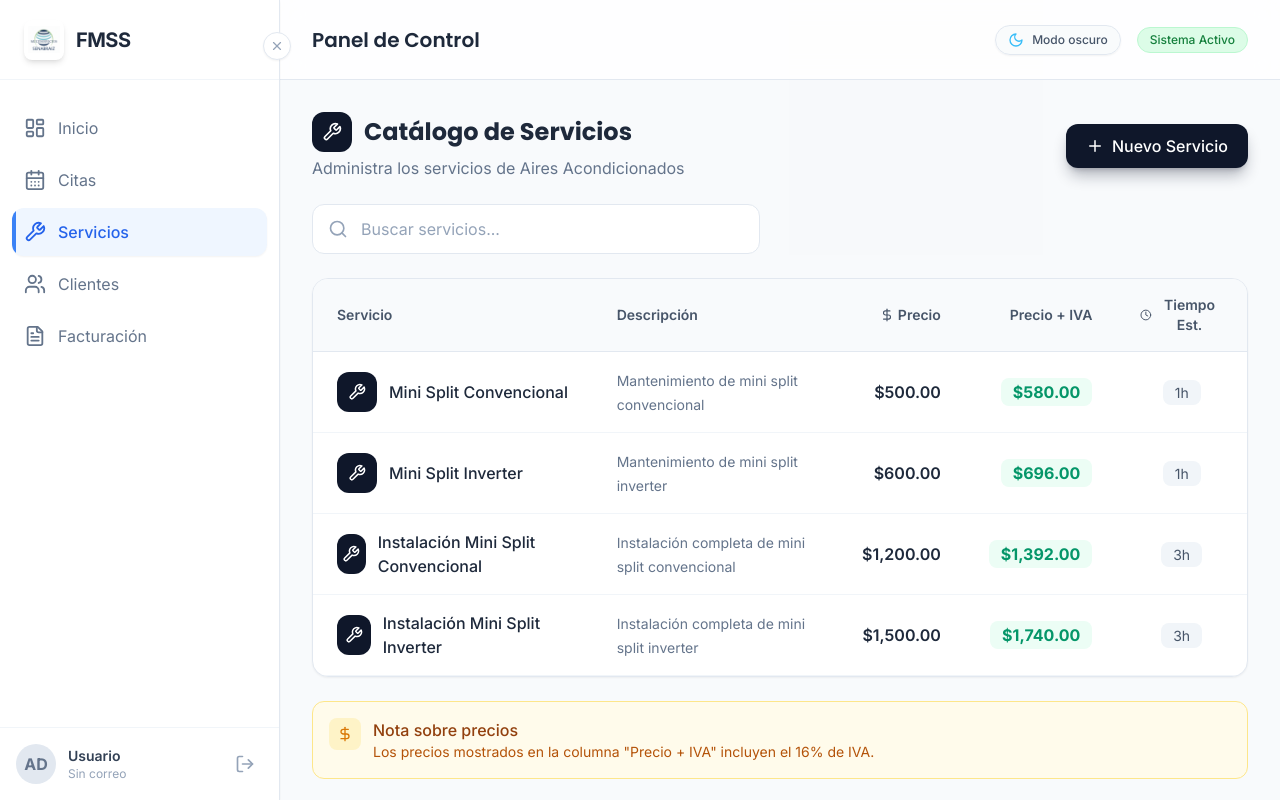
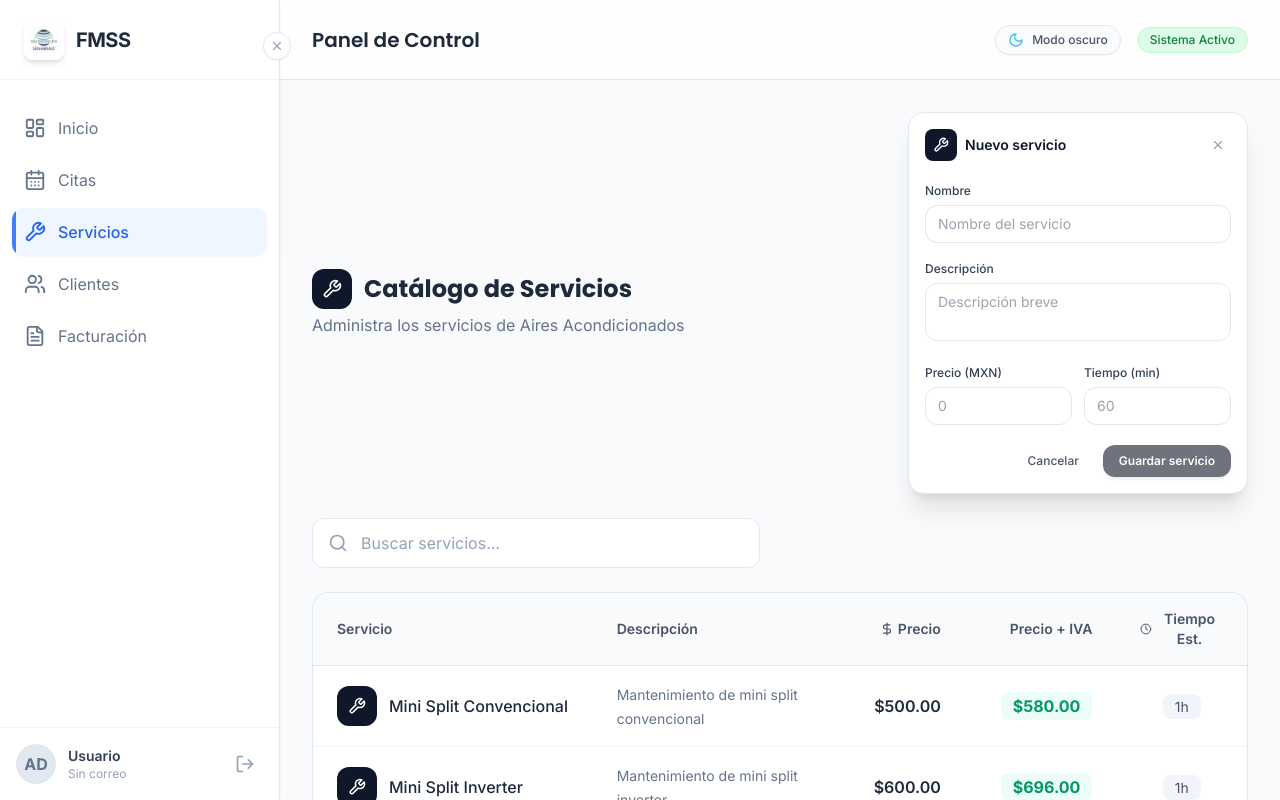
Before and after one commit to FedeGIT-hash/Fmss-web, a React (Vite) app in the folder client/: page /dashboard/servicios in a window 1280 px wide. Both pictures are taken after a click on the button "Nuevo Servicio". Built offline with nearby package versions, Linux system fonts and the light colour scheme; no server answers; the database is empty.

Commit message:
Hacer que Nuevo Servicio cree servicio en Supabase con animacion de expansion

```diff
--- a/client/src/pages/Servicios.tsx
+++ b/client/src/pages/Servicios.tsx
@@ -1,6 +1,6 @@
 import { useState, useEffect } from 'react';
-import { motion } from 'framer-motion';
-import { Wrench, Plus, DollarSign, Clock, Search } from 'lucide-react';
+import { motion, AnimatePresence } from 'framer-motion';
+import { Wrench, Plus, DollarSign, Clock, Search, X } from 'lucide-react';
 import { supabase } from '../lib/supabase';
 
 interface Servicio {
@@ -24,6 +24,12 @@ function Servicios() {
   const [servicios, setServicios] = useState<Servicio[]>([]);
   const [loading, setLoading] = useState(true);
   const [searchTerm, setSearchTerm] = useState('');
+  const [isCreating, setIsCreating] = useState(false);
+  const [formNombre, setFormNombre] = useState('');
+  const [formDescripcion, setFormDescripcion] = useState('');
+  const [formPrecio, setFormPrecio] = useState('');
+  const [formTiempo, setFormTiempo] = useState('');
+  const [isSaving, setIsSaving] = useState(false);
 
   useEffect(() => {
     fetchServicios();
@@ -80,6 +86,67 @@ function Servicios() {
     s.descripcion?.toLowerCase().includes(searchTerm.toLowerCase())
   );
 
+  const resetForm = () => {
+    setFormNombre('');
+    setFormDescripcion('');
+    setFormPrecio('');
+    setFormTiempo('');
+  };
+
+  const openCreate = () => {
+    resetForm();
+    setIsCreating(true);
+  };
+
+  const closeCreate = () => {
+    if (isSaving) return;
+    setIsCreating(false);
+    resetForm();
+  };
+
+  const handleCreateServicio = async () => {
+    if (!formNombre || !formPrecio || !formTiempo) return;
+
+    const precio = Number(formPrecio);
+    const tiempo = Number(formTiempo);
+    if (Number.isNaN(precio) || Number.isNaN(tiempo)) return;
+
+    setIsSaving(true);
+    try {
+      const { data, error } = await supabase
+        .from('SERVICIO')
+        .insert({
+          nombre: formNombre,
+          descripcion: formDescripcion,
+          precio,
+          tiempo_estimado: tiempo,
+          activo: true
+        })
+        .select('*')
+        .single();
+
+      if (error) {
+        console.error('Error creando servicio:', error);
+        return;
+      }
+
+      if (data) {
+        setServicios(prev =>
+          [...prev, data as Servicio].sort((a, b) => a.nombre.localeCompare(b.nombre))
+        );
+      } else {
+        fetchServicios();
+      }
+
+      setIsCreating(false);
+      resetForm();
+    } catch (err) {
+      console.error('Error inesperado creando servicio:', err);
+    } finally {
+      setIsSaving(false);
+    }
+  };
+
   return (
     <motion.div
       initial={{ opacity: 0, y: 20 }}
@@ -98,7 +165,20 @@ function Servicios() {
           <p className="text-slate-500 dark:text-slate-400 mt-1">Administra los servicios de Aires Acondicionados</p>
         </div>
 
+        <div className="relative">
+          <motion.div
+            layout
+            transition={{ type: 'spring', stiffness: 260, damping: 24 }}
+            className={isCreating ? 'bg-white dark:bg-slate-900 border border-slate-200 dark:border-slate-700 rounded-2xl shadow-xl p-4 w-[340px] max-w-sm' : ''}
+          >
+            <AnimatePresence mode="wait">
+              {!isCreating && (
                 <motion.button
+                  key="button"
+                  onClick={openCreate}
+                  initial={{ opacity: 0, scale: 0.9 }}
+                  animate={{ opacity: 1, scale: 1 }}
+                  exit={{ opacity: 0, scale: 0.9 }}
                   whileHover={{ scale: 1.02, y: -1 }}
                   whileTap={{ scale: 0.98, y: 0 }}
                   className="flex items-center gap-2 bg-slate-900 text-white dark:bg-slate-100 dark:text-slate-900 px-5 py-2.5 rounded-xl font-medium shadow-lg shadow-slate-900/30 dark:shadow-slate-100/30 hover:shadow-xl transition-all"
@@ -106,6 +186,105 @@ function Servicios() {
                   <Plus size={18} />
                   Nuevo Servicio
                 </motion.button>
+              )}
+
+              {isCreating && (
+                <motion.div
+                  key="form"
+                  initial={{ opacity: 0, scale: 0.9, y: 8 }}
+                  animate={{ opacity: 1, scale: 1, y: 0 }}
+                  exit={{ opacity: 0, scale: 0.9, y: 8 }}
+                  transition={{ duration: 0.25 }}
+                  className="space-y-4"
+                >
+                  <div className="flex items-center justify-between">
+                    <div className="flex items-center gap-2">
+                      <div className="w-8 h-8 rounded-lg bg-slate-900 text-white dark:bg-slate-100 dark:text-slate-900 flex items-center justify-center">
+                        <Wrench size={16} />
+                      </div>
+                      <span className="text-sm font-semibold text-slate-900 dark:text-slate-50">
+                        Nuevo servicio
+                      </span>
+                    </div>
+                    <button
+                      onClick={closeCreate}
+                      className="p-1.5 rounded-full hover:bg-slate-100 dark:hover:bg-slate-800 text-slate-400 hover:text-slate-700 dark:text-slate-400 dark:hover:text-slate-100 transition-colors"
+                    >
+                      <X size={14} />
+                    </button>
+                  </div>
+
+                  <div className="space-y-3">
+                    <div className="space-y-1">
+                      <label className="text-xs font-medium text-slate-700 dark:text-slate-200">Nombre</label>
+                      <input
+                        type="text"
+                        value={formNombre}
+                        onChange={(e) => setFormNombre(e.target.value)}
+                        className="w-full px-3 py-2 rounded-xl border border-slate-200 dark:border-slate-700 bg-white dark:bg-slate-900 text-sm text-slate-800 dark:text-slate-100 focus:outline-none focus:ring-2 focus:ring-slate-900/20 focus:border-slate-900 dark:focus:ring-slate-100/20 dark:focus:border-slate-100"
+                        placeholder="Nombre del servicio"
+                      />
+                    </div>
+
+                    <div className="space-y-1">
+                      <label className="text-xs font-medium text-slate-700 dark:text-slate-200">Descripción</label>
+                      <textarea
+                        value={formDescripcion}
+                        onChange={(e) => setFormDescripcion(e.target.value)}
+                        rows={2}
+                        className="w-full px-3 py-2 rounded-xl border border-slate-200 dark:border-slate-700 bg-white dark:bg-slate-900 text-sm text-slate-800 dark:text-slate-100 focus:outline-none focus:ring-2 focus:ring-slate-900/20 focus:border-slate-900 dark:focus:ring-slate-100/20 dark:focus:border-slate-100 resize-none"
+                        placeholder="Descripción breve"
+                      />
+                    </div>
+
+                    <div className="grid grid-cols-2 gap-3">
+                      <div className="space-y-1">
+                        <label className="text-xs font-medium text-slate-700 dark:text-slate-200">Precio (MXN)</label>
+                        <input
+                          type="number"
+                          min="0"
+                          value={formPrecio}
+                          onChange={(e) => setFormPrecio(e.target.value)}
+                          className="w-full px-3 py-2 rounded-xl border border-slate-200 dark:border-slate-700 bg-white dark:bg-slate-900 text-sm text-slate-800 dark:text-slate-100 focus:outline-none focus:ring-2 focus:ring-slate-900/20 focus:border-slate-900 dark:focus:ring-slate-100/20 dark:focus:border-slate-100"
+                          placeholder="0"
+                        />
+                      </div>
+                      <div className="space-y-1">
+                        <label className="text-xs font-medium text-slate-700 dark:text-slate-200">Tiempo (min)</label>
+                        <input
+                          type="number"
+                          min="0"
+                          value={formTiempo}
+                          onChange={(e) => setFormTiempo(e.target.value)}
+                          className="w-full px-3 py-2 rounded-xl border border-slate-200 dark:border-slate-700 bg-white dark:bg-slate-900 text-sm text-slate-800 dark:text-slate-100 focus:outline-none focus:ring-2 focus:ring-slate-900/20 focus:border-slate-900 dark:focus:ring-slate-100/20 dark:focus:border-slate-100"
+                          placeholder="60"
+                        />
+                      </div>
+                    </div>
+                  </div>
+
+                  <div className="flex justify-end gap-2 pt-1">
+                    <button
+                      onClick={closeCreate}
+                      className="px-4 py-2 text-xs font-medium rounded-xl text-slate-600 dark:text-slate-300 hover:bg-slate-100 dark:hover:bg-slate-800 transition-colors"
+                    >
+                      Cancelar
+                    </button>
+                    <button
+                      onClick={handleCreateServicio}
+                      disabled={isSaving || !formNombre || !formPrecio || !formTiempo}
+                      className={`px-4 py-2 text-xs font-semibold rounded-xl bg-slate-900 text-white dark:bg-slate-100 dark:text-slate-900 shadow-md transition-all ${
+                        (isSaving || !formNombre || !formPrecio || !formTiempo) ? 'opacity-60 cursor-not-allowed' : 'hover:shadow-lg'
+                      }`}
+                    >
+                      {isSaving ? 'Guardando...' : 'Guardar servicio'}
+                    </button>
+                  </div>
+                </motion.div>
+              )}
+            </AnimatePresence>
+          </motion.div>
+        </div>
       </div>
 
       {/* Buscador */}
```
Lines whose indentation alone changed are shown as unchanged.
